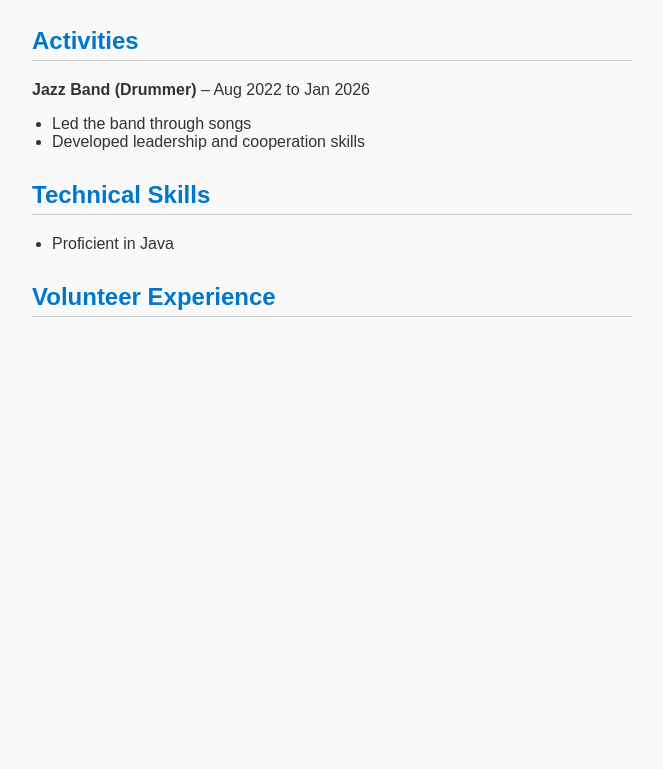
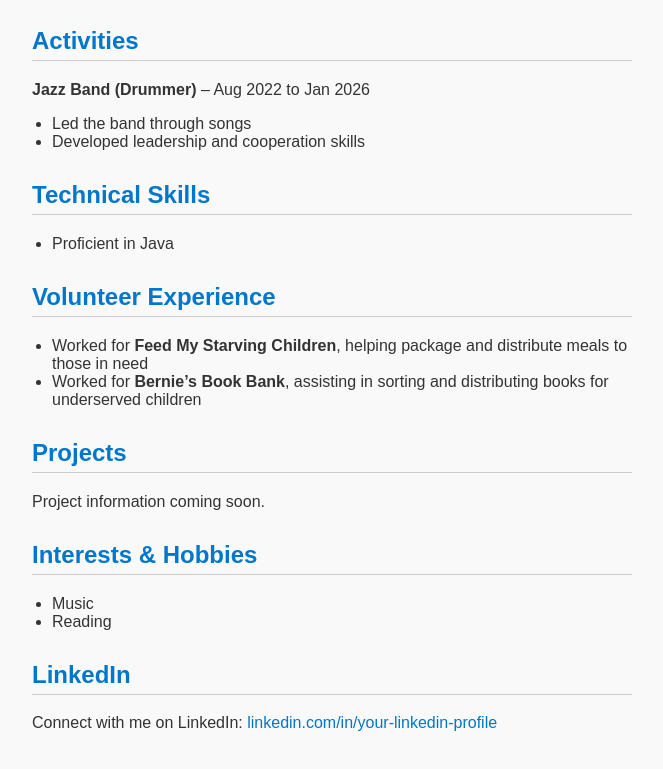
Before and after one commit to jolson2630/jolson2630.github.io, a plain HTML site: page index.html in a window 1280 px wide. Shown: the part 551-1320 px from the top of the page, without its empty margins (308-971 px from the left). Before the commit the page ends 908 px from the top, so only its background shows below. Drawn offline with Linux system fonts and the light colour scheme.

Commit message:
Update index.html

```diff
--- a/index.html
+++ b/index.html
@@ -94,4 +94,34 @@
   </section>
 
   <section>
-    <h2>Volunteer Experience
+    <h2>Volunteer Experience</h2>
+    <ul>
+      <li>Worked for <strong>Feed My Starving Children</strong>, helping package and distribute meals to those in need</li>
+      <li>Worked for <strong>Bernie’s Book Bank</strong>, assisting in sorting and distributing books for underserved children</li>
+    </ul>
+  </section>
+
+  <section>
+    <h2>Projects</h2>
+    <p>Project information coming soon.</p>
+  </section>
+
+  <section>
+    <h2>Interests & Hobbies</h2>
+    <ul>
+      <li>Music</li>
+      <li>Reading</li>
+    </ul>
+  </section>
+
+  <section>
+    <h2>LinkedIn</h2>
+    <p>
+      Connect with me on LinkedIn:
+      <a href="https://www.linkedin.com/in/your-linkedin-profile" target="_blank" rel="noopener noreferrer">
+        linkedin.com/in/your-linkedin-profile
+      </a>
+    </p>
+  </section>
+</body>
+</html>
```
